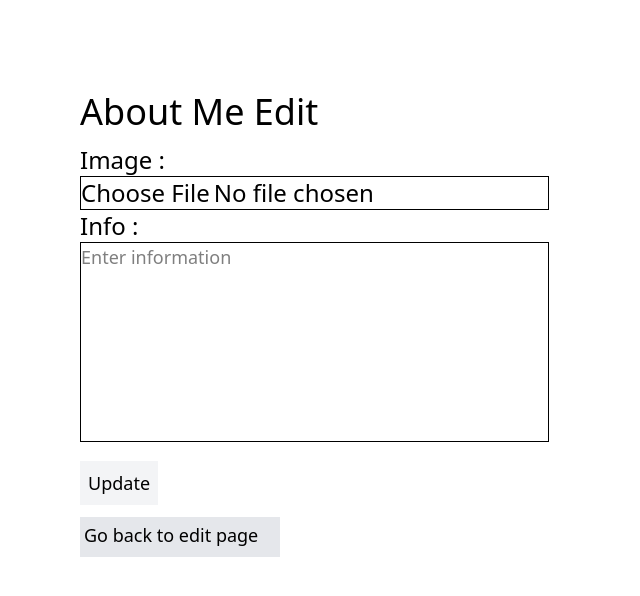
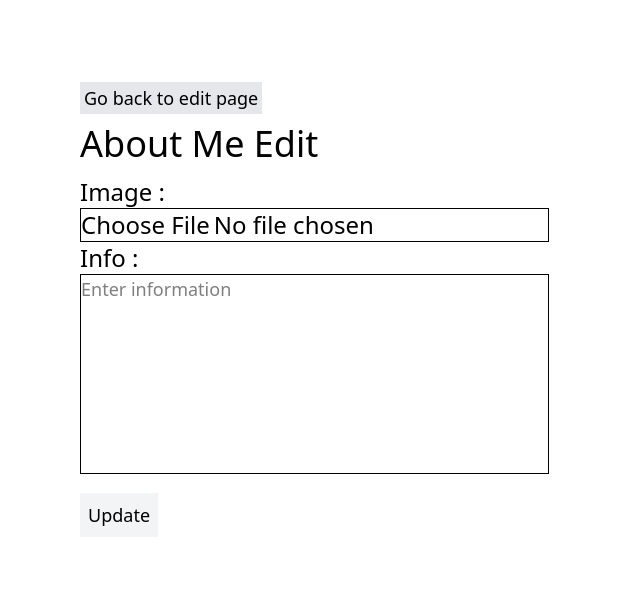
Before and after one commit to SK1NPALL/Portfolio_full-stack, a React (Vite) app in the folder front-end/: page /abt_edit in a window 1280 px wide. Shown: the top 596 px of the page, without its empty margins (0-640 px from the left). Built offline with nearby package versions, Linux system fonts and the light colour scheme; no server answers.

Commit message:
Change return button position

```diff
--- a/front-end/src/components/Edit-page/AboutmeEdit.jsx
+++ b/front-end/src/components/Edit-page/AboutmeEdit.jsx
@@ -70,7 +70,7 @@ function AboutmeEdit() {
         <>
             <div className='container p-20 text-2xl w-130 '>
 
-
+                <Link to={'/edit'} className='bg-gray-200 hover:bg-gray-300 p-1 w-50 text-lg h-10'>Go back to edit page</Link>
 
                 <h1 className='text-4xl my-3'>About Me Edit</h1>
 
@@ -101,7 +101,7 @@ function AboutmeEdit() {
 
                     </form>
 
-                    <Link to={'/edit'} className='bg-gray-200 hover:bg-gray-300 p-1 w-50 text-lg h-10'>Go back to edit page</Link>
+
                     <p className='text-red-600'>{text}</p>
 
                 </div>
--- a/front-end/src/components/Edit-page/ActivitiesEdit.jsx
+++ b/front-end/src/components/Edit-page/ActivitiesEdit.jsx
@@ -153,6 +153,7 @@ function ActivitiesEdit() {
     <>
       <div className='container grid grid-cols-1 w-50 gap-5 m-10 text-xl'>
 
+        <Link to={'/edit'} className='bg-gray-200 hover:bg-gray-300 p-2 w-50 text-lg'>Go back to edit page</Link>
         <h1 className='text-5xl font-bold w-100'>Activities List</h1>
 
         <table >
@@ -224,7 +225,7 @@ function ActivitiesEdit() {
 
           : null}
         {massege}
-        <Link to={'/edit'} className='bg-gray-200 hover:bg-gray-300 p-2 w-50 text-lg'>Go back to edit page</Link>
+
       </div>
 
     </>
--- a/front-end/src/components/Edit-page/ProjectEdit.jsx
+++ b/front-end/src/components/Edit-page/ProjectEdit.jsx
@@ -153,7 +153,7 @@ function ProjectEdit() {
   return (
     <>
       <div className='container grid grid-cols-1 w-50 gap-5 m-10 text-xl'>
-
+        <Link to={'/edit'} className='bg-gray-200 hover:bg-gray-300 p-2 w-50 text-lg'>Go back to edit page</Link>
         <h1 className='text-5xl font-bold w-100'>Project List</h1>
 
         <table >
@@ -225,7 +225,7 @@ function ProjectEdit() {
 
           : null}
         {massege}
-        <Link to={'/edit'} className='bg-gray-200 hover:bg-gray-300 p-2 w-50 text-lg'>Go back to edit page</Link>
+
       </div>
 
     </>
```
Also changed, not shown: 1 other file (tests, documents, lock files or other folders).
